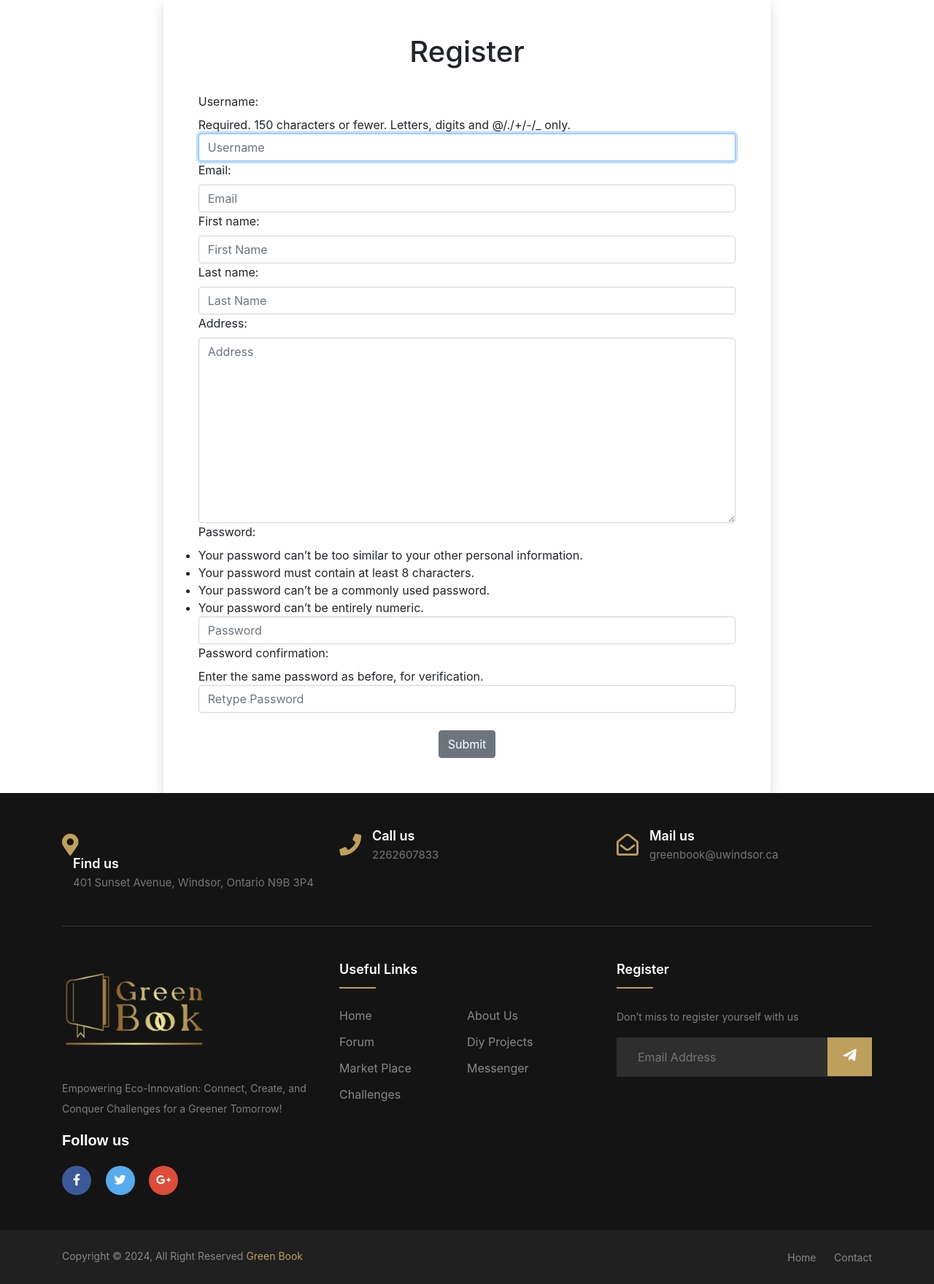
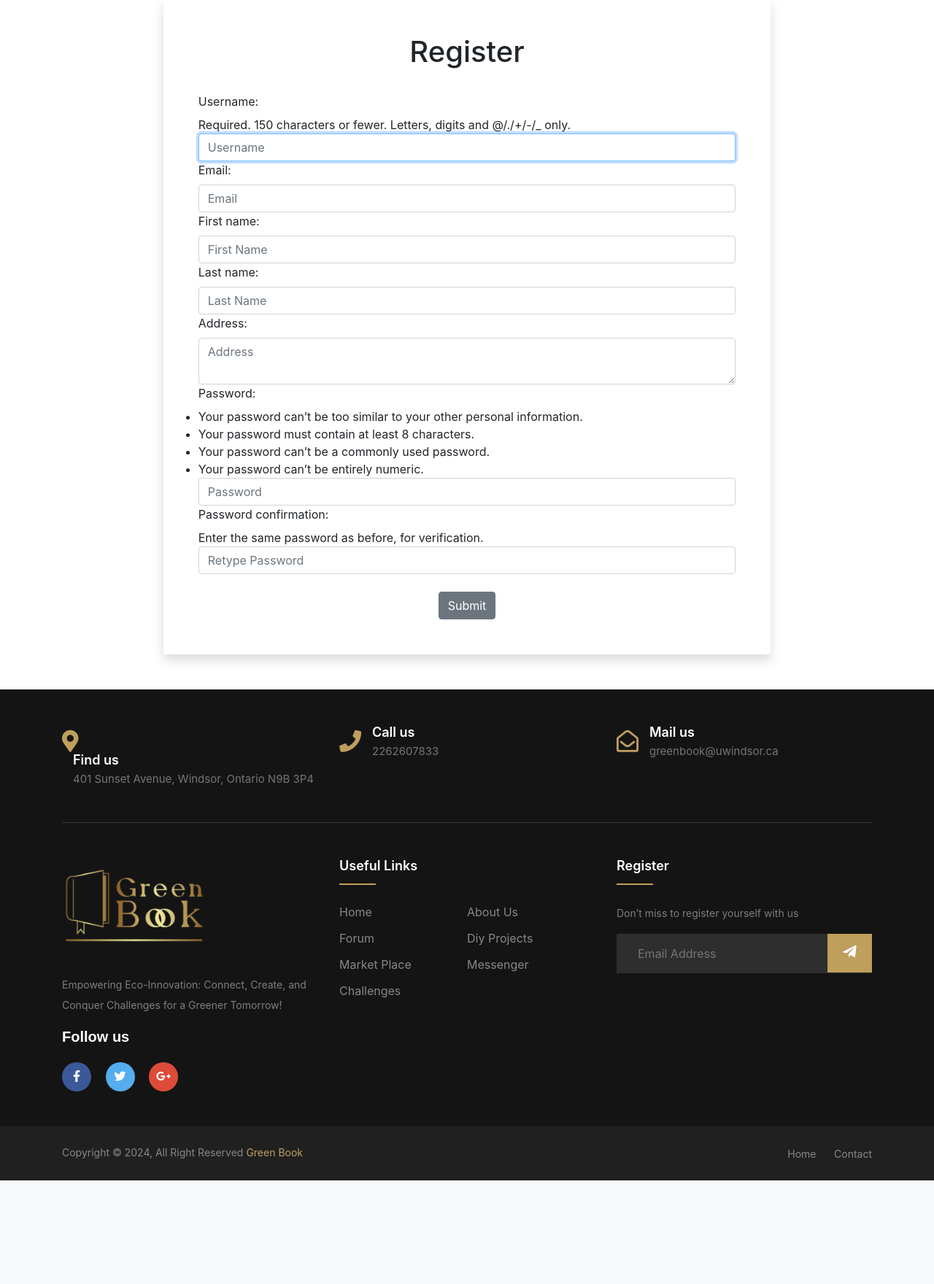
Before and after one commit to deonlobo/green_book_site, a Django app: template accounts/templates/authenticate/register_user.html in a window 1280 px wide. Shown: the part 110-1870 px from the top of the page at 73% size. After the commit the page ends 1728 px from the top, so only its background shows below. Run offline with Django 5.2, Linux system fonts and the light colour scheme; the template is opened without the code that fills it: values that come from a table or form of the project are taken from there, others are empty; parts of the project's set-up code (start-up, migrations or seed data) failed here and were passed over; some libraries are stand-ins or nearby versions.

Commit message:
minor changes in accounts

```diff
--- a/accounts/forms.py
+++ b/accounts/forms.py
@@ -9,7 +9,7 @@ class RegisterUserForm(UserCreationForm):
     email = forms.EmailField(required=True, widget=forms.EmailInput(attrs={'class': 'form-control', 'placeholder': 'Email'}))
     first_name = forms.CharField(max_length=50, required=True, widget=forms.TextInput(attrs={'class': 'form-control', 'placeholder': 'First Name'}))
     last_name = forms.CharField(max_length=50, required=True, widget=forms.TextInput(attrs={'class': 'form-control', 'placeholder': 'Last Name'}))
-    address = forms.CharField(max_length=255, required=True, widget=forms.Textarea(attrs={'class': 'form-control', 'placeholder': 'Address'}))
+    address = forms.CharField(max_length=255, required=True, widget=forms.Textarea(attrs={'class': 'form-control', 'placeholder': 'Address', 'style':'height:4em'}))
 
     class Meta:
         model = User
--- a/accounts/templates/authenticate/login.html
+++ b/accounts/templates/authenticate/login.html
@@ -24,7 +24,7 @@
                 {% csrf_token %}
                   <div class="form-group">
                     <label for="exampleInputEmail1">Username</label>
-                    <input type="text" class="form-control" name="username" aria-describedby="emailHelp" placeholder="Enter email">
+                    <input type="text" class="form-control" name="username" aria-describedby="emailHelp" placeholder="Enter username">
                     <small id="emailHelp" class="form-text text-muted">We'll never share your email with anyone else.</small>
                   </div>
                   <div class="form-group">
--- a/accounts/templates/authenticate/register_user.html
+++ b/accounts/templates/authenticate/register_user.html
@@ -27,7 +27,7 @@
             </div>
         {% endif %}
 
-        <div class="col-md-9 mx-auto shadow p-5 mt-5 bg-body rounded">
+        <div class="col-md-9 mx-auto shadow p-5 mt-5 bg-body rounded mb-5">
             <h1 class="text-center">Register</h1>
             <br/>
             <form action="{% url 'register_user' %}" method=POST>
```
